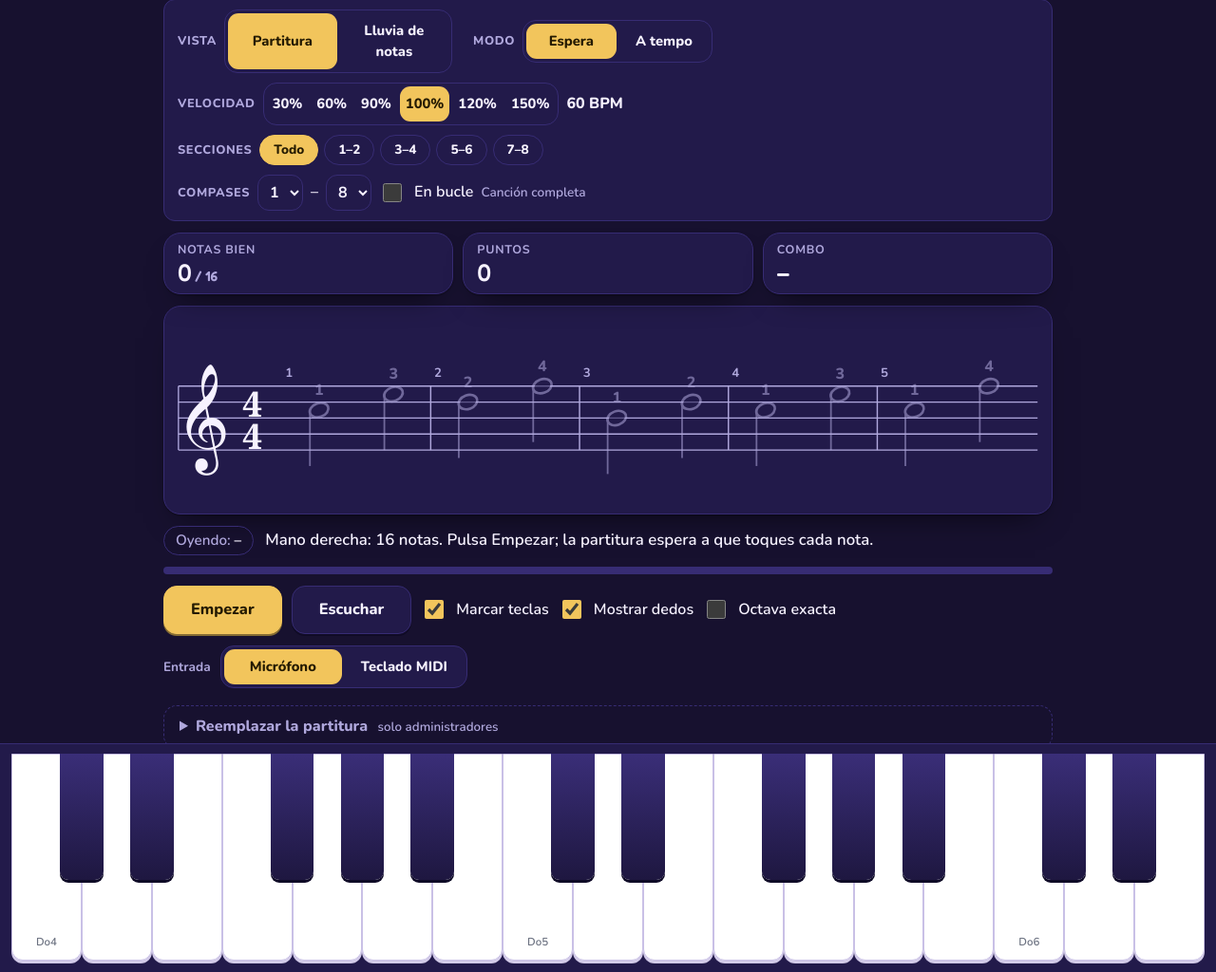
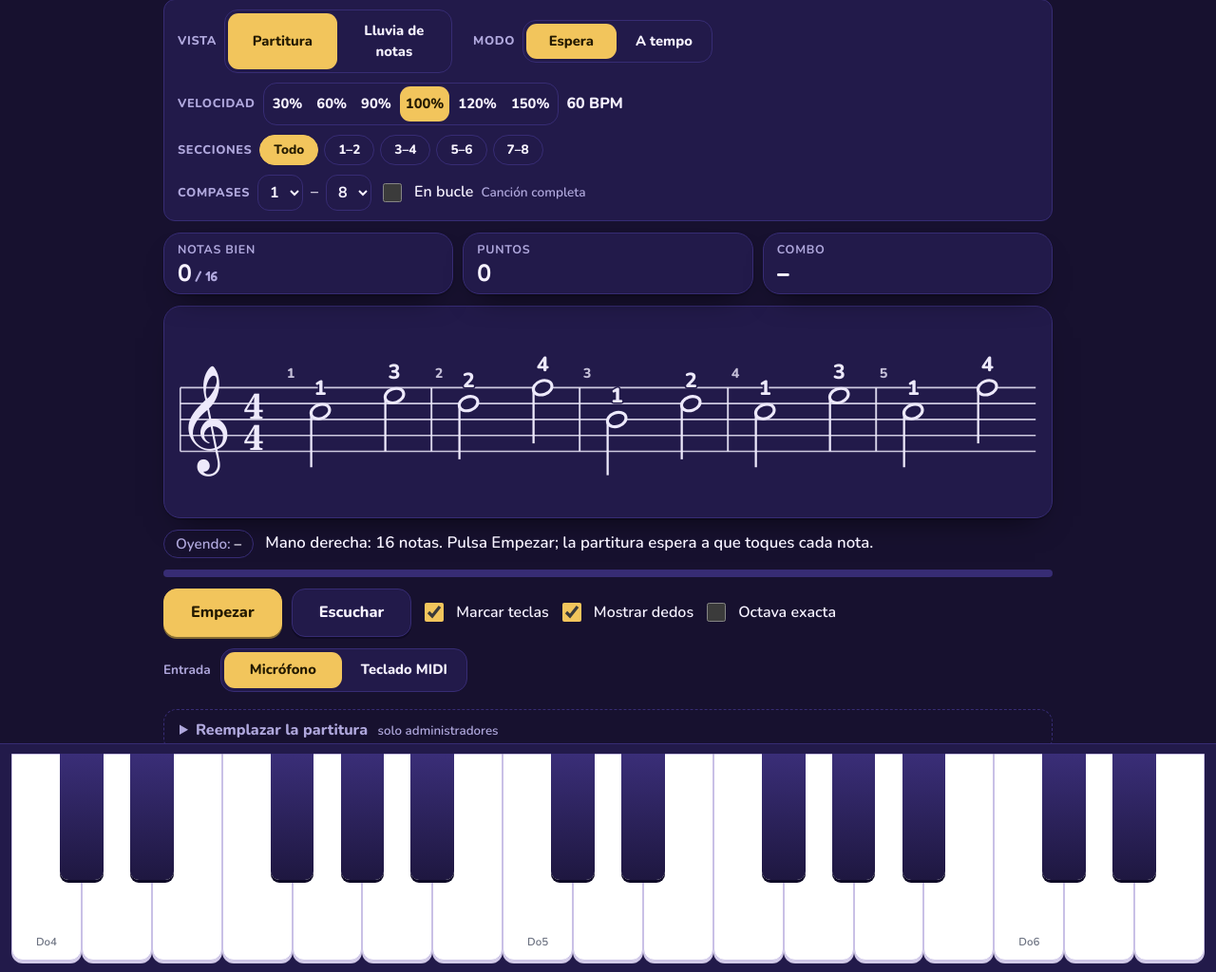
Before and after one commit to OmarGonD/piano_piano, a Django app: page /canciones/passacaglia/ in a window 1280 px wide. Shown: the part 292-1316 px from the top of the page at 95% size. Run offline with Django 5.2, Linux system fonts and the light colour scheme; the visitor is signed in with stand-in values (Sample User, id 1); data comes from the database, SQL or seed files in the repository; data that the repository does not hold is empty; some web fonts are replaced.

Commit message:
Más contraste en el pentagrama de toda la app
Líneas, plicas, compases, claves y notas por tocar usan la tinta del tema a plena opacidad;
los números de dedo son más grandes y llevan un halo; la partitura de las canciones crece.

Co-Authored-By: Claude Sonnet 5.5 <noreply@anthropic.com>

```diff
--- a/escalas/static/escalas/css/app.css
+++ b/escalas/static/escalas/css/app.css
@@ -765,3 +765,33 @@ dialog{border-width:1px;border-radius:22px}
 .nt .fnum{fill:currentColor}
 .key .fing[data-hand="lh"]{background:#3D8BFF}
 .key .fing[data-hand="rh"]{background:var(--pink)}
+
+/* ---------- pentagrama: más contraste en toda la app ---------- */
+:root{--staff-ink:#2A2150}
+:root[data-theme="dark"]{--staff-ink:#EDE9FB}
+@media (prefers-color-scheme:dark){:root:not([data-theme="light"]){--staff-ink:#EDE9FB}}
+.sl{stroke:var(--staff-ink);stroke-opacity:.85;stroke-width:1.4}
+.ledger{stroke:var(--staff-ink);stroke-opacity:.95;stroke-width:1.7}
+.barline{stroke:var(--staff-ink);stroke-opacity:.9;stroke-width:1.6}
+.clef{fill:var(--staff-ink);font-weight:700}
+.clef-glyph,.keysig,.timesig{fill:var(--staff-ink)}
+.barno{fill:var(--staff-ink);fill-opacity:.8;font-size:12px;font-weight:800}
+.played-status{fill:var(--staff-ink)}
+/* notas por tocar: bien visibles; las ya tocadas y la actual, con color */
+.nt{color:var(--staff-ink);opacity:1}
+.nt.ghost{opacity:.55}
+.nt ellipse{stroke:currentColor;stroke-width:.6}
+.nt ellipse.open{fill:var(--surface);stroke:currentColor;stroke-width:2.6}
+.nt .stem{stroke-width:1.9}
+.nt .fg{fill:var(--staff-ink);font-weight:800}
+.nt.cur{color:var(--accent)}
+.nt.cur ellipse{stroke-opacity:.45;stroke-width:6}
+.nt.cur .stem,.nt.cur .beam{stroke:var(--accent)}
+.nt.ok{color:var(--ok)}
+.nt.err{color:var(--bad)}
+/* dedos: números claros junto a cada nota */
+.fnum{fill:var(--staff-ink);font-weight:800;paint-order:stroke;stroke:var(--surface);stroke-width:2.6px;stroke-linejoin:round}
+.nt .fnum{fill:currentColor}
+.nt.cur .fnum{fill:var(--accent)}
+.song-staff{padding:10px 12px}
+.song-staff svg{width:100%;height:auto;max-height:clamp(180px,42dvh,430px)}
--- a/escalas/static/escalas/js/staff.js
+++ b/escalas/static/escalas/js/staff.js
@@ -140,7 +140,7 @@ export function scoreSvg({staves,key=0,beats=4,columns,ranges={},width=720,h=7,t
         if(n.a!==current){ shown[id]=n.a; g+=`<text class="acc" x="${x-rx*1.5}" y="${yy+h}" text-anchor="end" font-size="${h*3}">${n.a===0?'♮':ACC[n.a]}</text>`; }
         g+=`<ellipse class="${fig.kind==='w'||fig.kind==='h'?'open':''}" cx="${nx}" cy="${yy}" rx="${rx}" ry="${ry}" transform="rotate(-20 ${nx} ${yy})"/>`;
         if(fig.dot){ const onLine=(st-L.bot)%2===0; g+=`<circle class="dot" cx="${x+rx*2.1+(shift?rx*2:0)}" cy="${onLine?L.y(st+1):yy}" r="${h*0.32}"/>`; }
-        if(fingers&&n.f){ const above=L.hand==='rh'; g+=`<text class="fnum" x="${nx}" y="${above?yy-h*1.9:yy+h*3.1}" text-anchor="middle" font-size="${h*1.9}">${n.f}</text>`; }
+        if(fingers&&n.f){ const above=L.hand==='rh'; g+=`<text class="fnum" x="${nx}" y="${above?yy-h*2.1:yy+h*3.6}" text-anchor="middle" font-size="${h*2.6}">${n.f}</text>`; }
         prevStep=st; prevShift=shift;
       });
       const steps=notes.map(n=>n.s.step);
```
